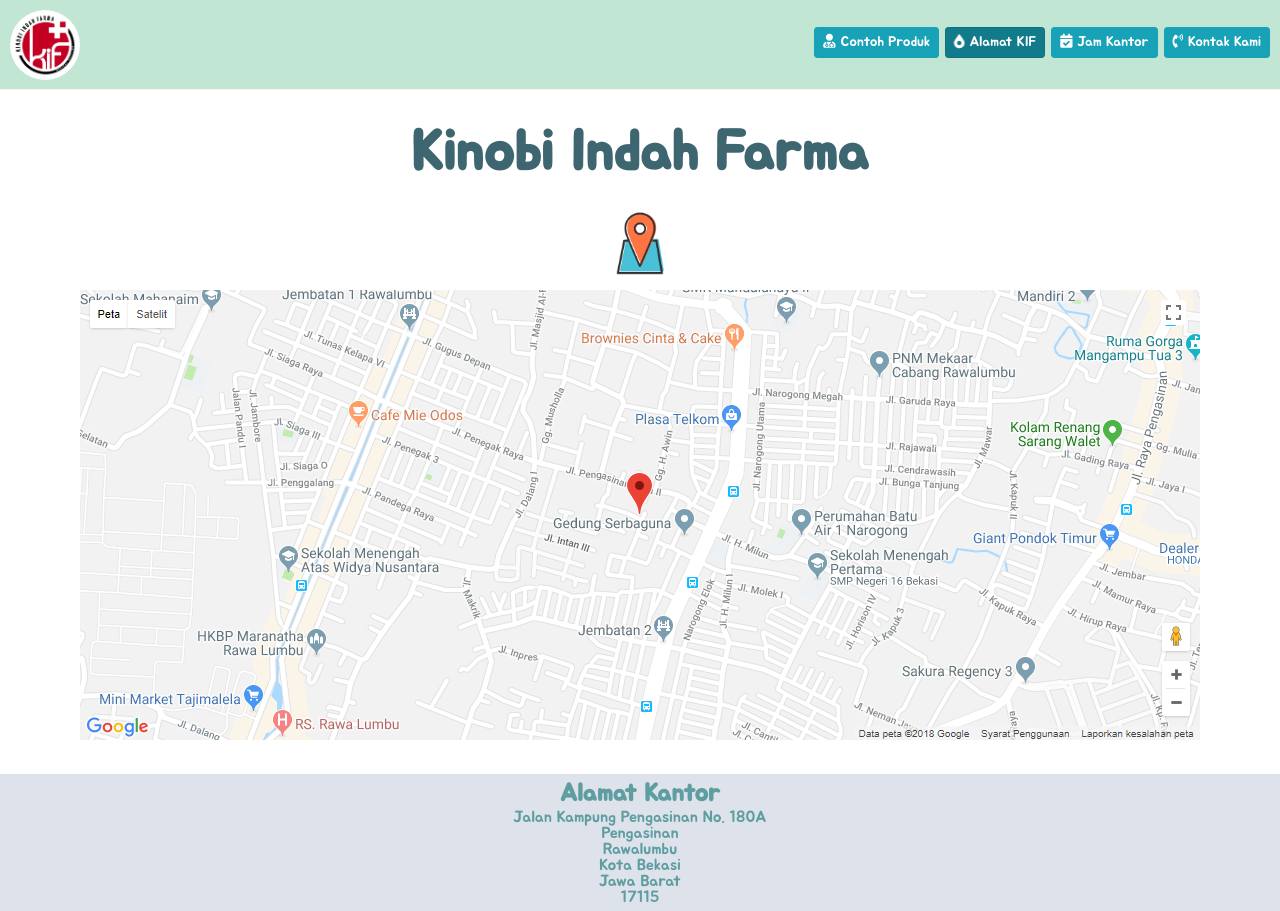
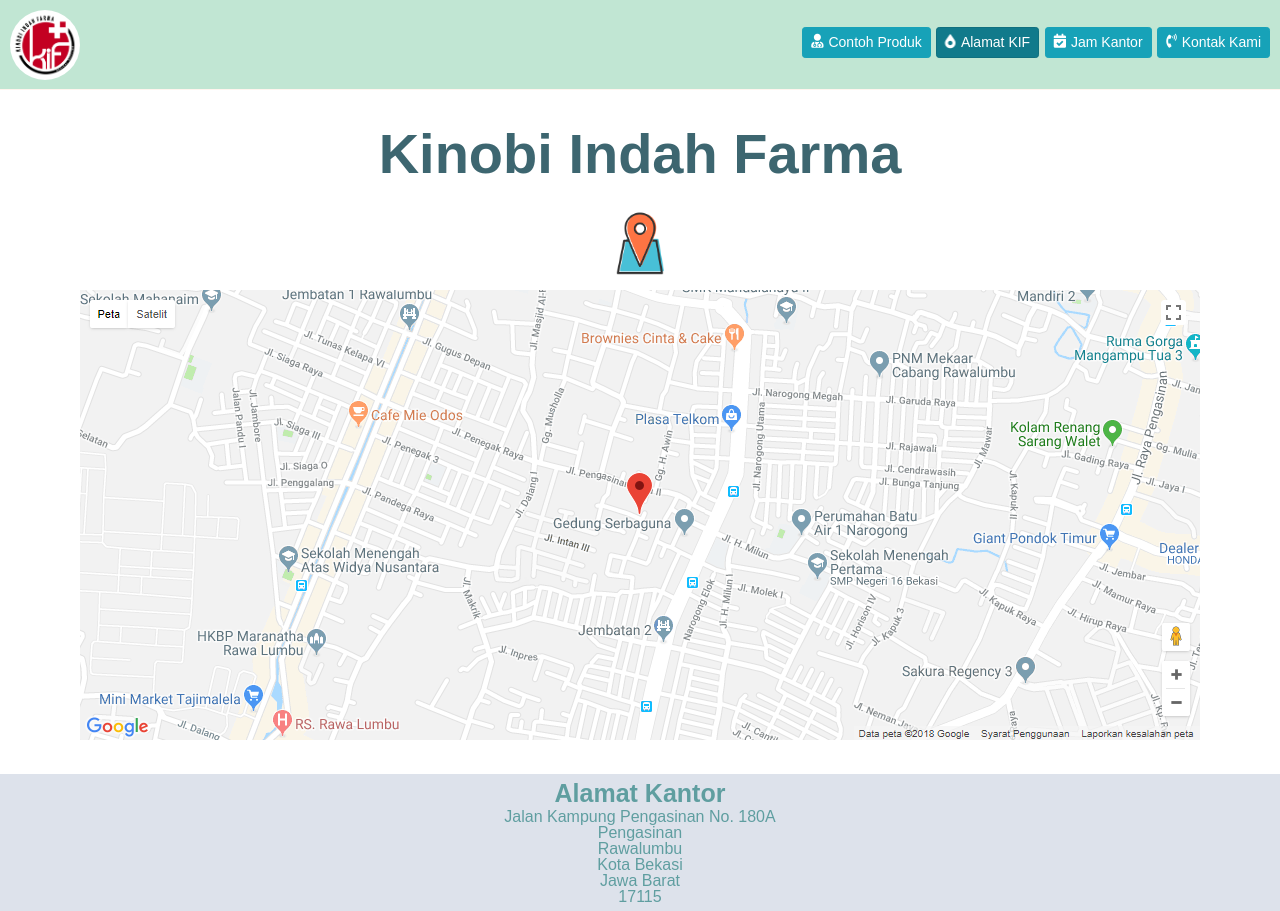
Before and after one commit to KinobiIndahFarma/kinobiindahfarma.github.io, a plain HTML site: page office.html in a window 1280 px wide. Drawn offline with nearby package versions, Linux system fonts and the light colour scheme.

Commit message:
Update main.css

```diff
--- a/css/main.css
+++ b/css/main.css
@@ -3,7 +3,7 @@ html {
 }
 
 body {
-    font-family: 'Jua', sans-serif;
+    font-family: 'Amaranth', sans-serif;
 }
 
 /* index.html */
```
